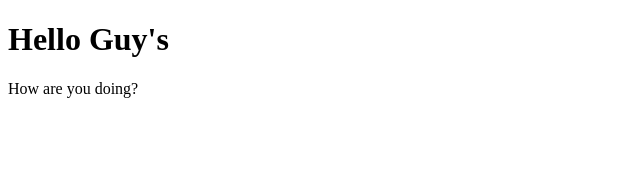
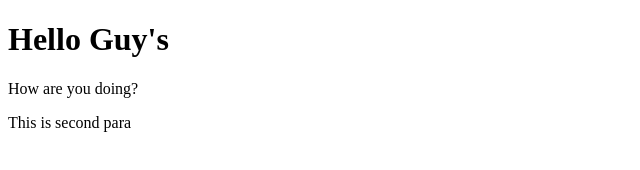
Before and after one commit to Pcr1216/git-test, a website: page index.html in a window 1280 px wide. Shown: the whole page, without its empty margins (0-640 px from the left). Drawn offline with Linux system fonts and the light colour scheme.

Commit message:
Second Commit

```diff
--- a/index.html
+++ b/index.html
@@ -9,5 +9,6 @@
 <body>
     <h1>Hello Guy's</h1>
     <p>How are you doing?</p>
+    <p>This is second para</p>
 </body>
 </html>
```
Also changed, not shown: package.json (added, +24 -0 lines), 2 other files.
